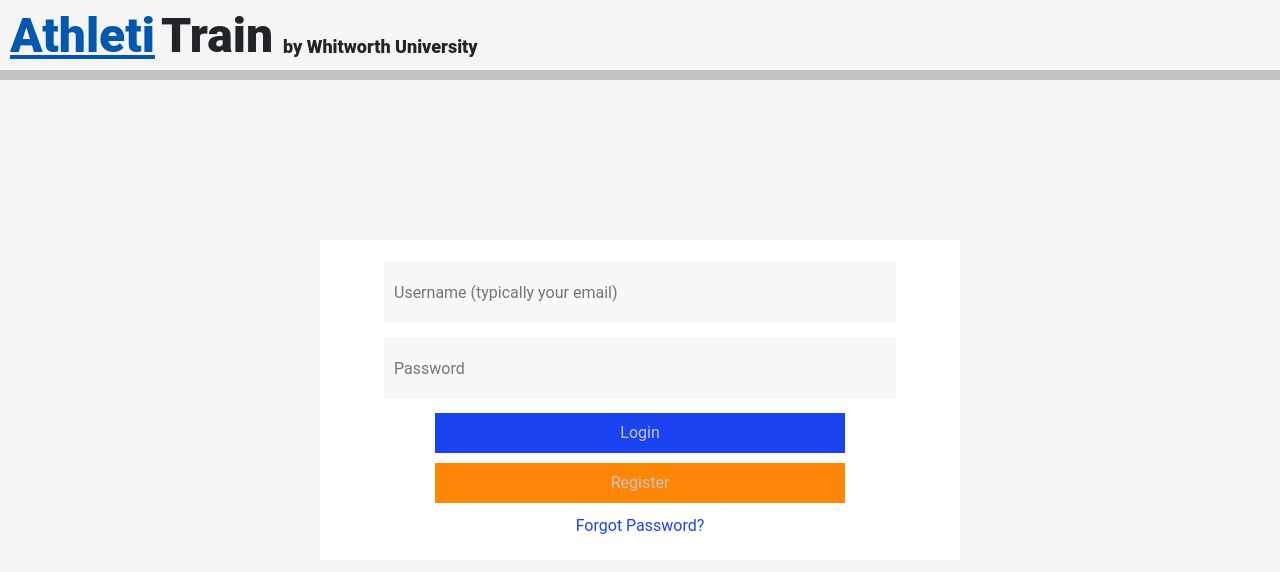
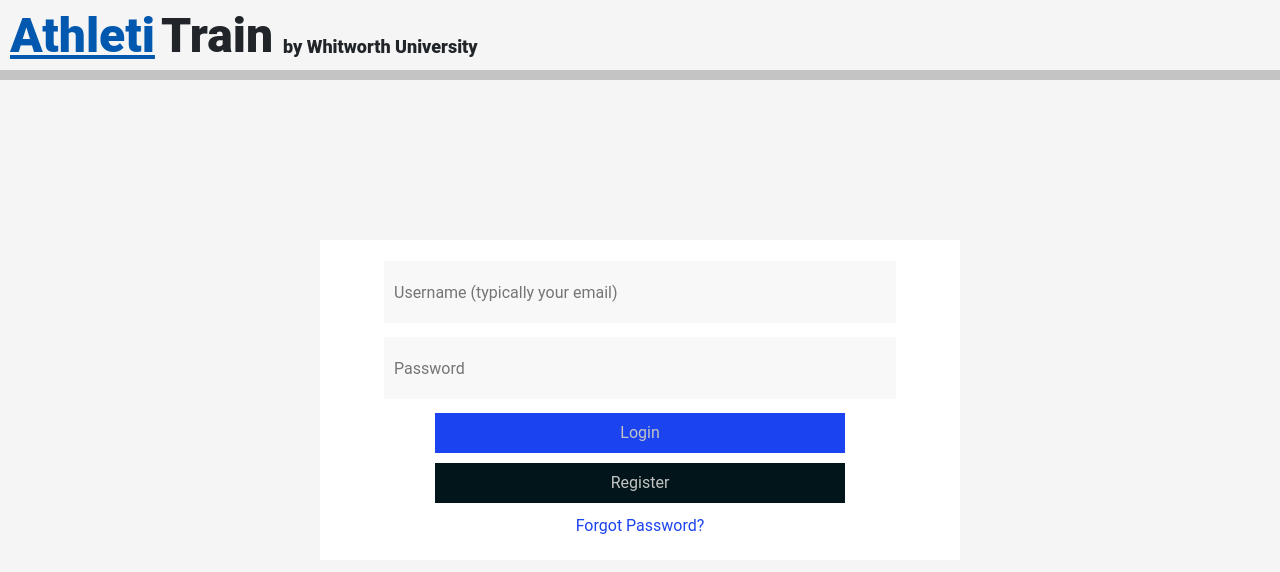
Before and after one commit to Exam-Prep/Athletic-Training, a React app: page /#/ in a window 1280 px wide. Shown: the top 572 px of the page. Built offline with nearby package versions, Linux system fonts and the light colour scheme; no server answers.

Commit message:
change orange buttons to black

```diff
--- a/src/components/auth-widget/styles.scss
+++ b/src/components/auth-widget/styles.scss
@@ -47,7 +47,7 @@
 	.registerButton {
 		@include button;
 
-		background-color: #fd8606;
+		background-color: #01151b;
 	}
 
 	.forgotPassword {
--- a/src/components/exam-tile/styles.scss
+++ b/src/components/exam-tile/styles.scss
@@ -37,7 +37,7 @@
 		.addExamButton {
 			@include button;
 
-			background-color: #fd8606;
+			background-color: #01151b;
 		}
 	}
 }
--- a/src/components/image-upload/styles.scss
+++ b/src/components/image-upload/styles.scss
@@ -84,5 +84,5 @@
 
 .close {
 	@include button;
-	background-color: #fd8606;
+	background-color: #01151b;
 }
--- a/src/components/questions-box/styles.scss
+++ b/src/components/questions-box/styles.scss
@@ -54,5 +54,5 @@
 
 .close {
 	@include button;
-	background-color: #fd8606;
+	background-color: #01151b;
 }
```
